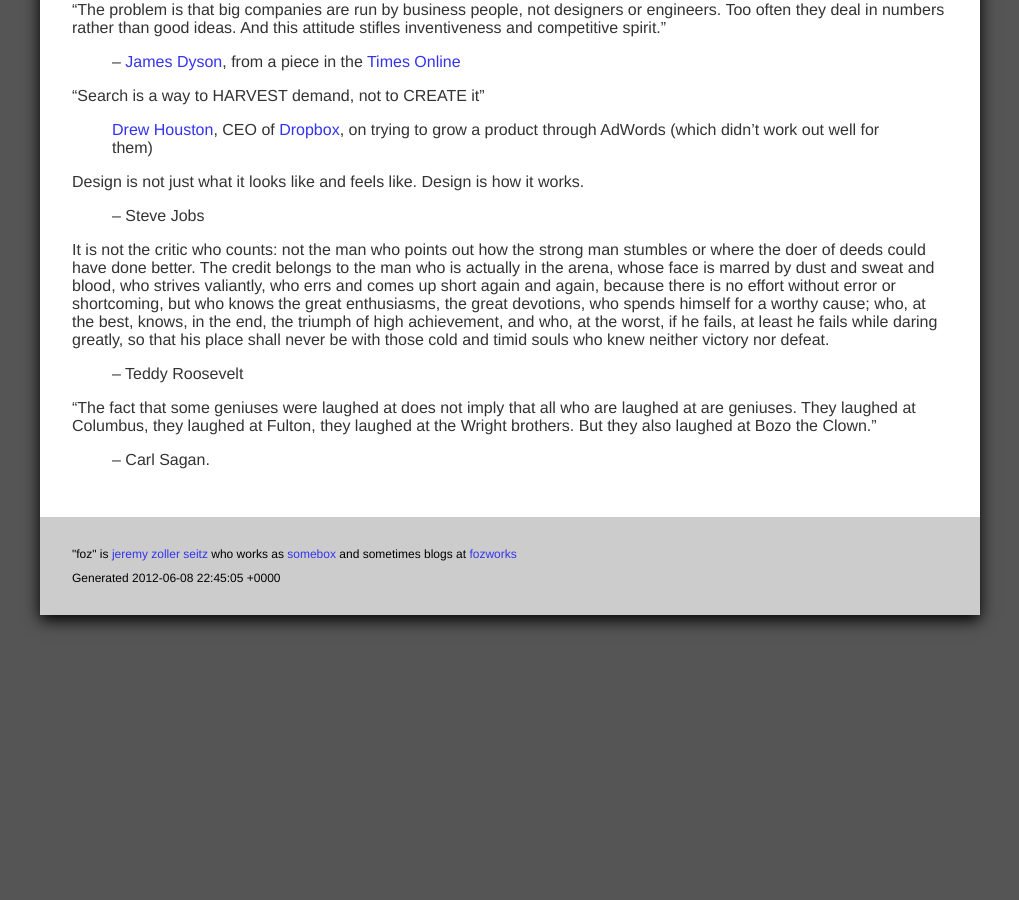
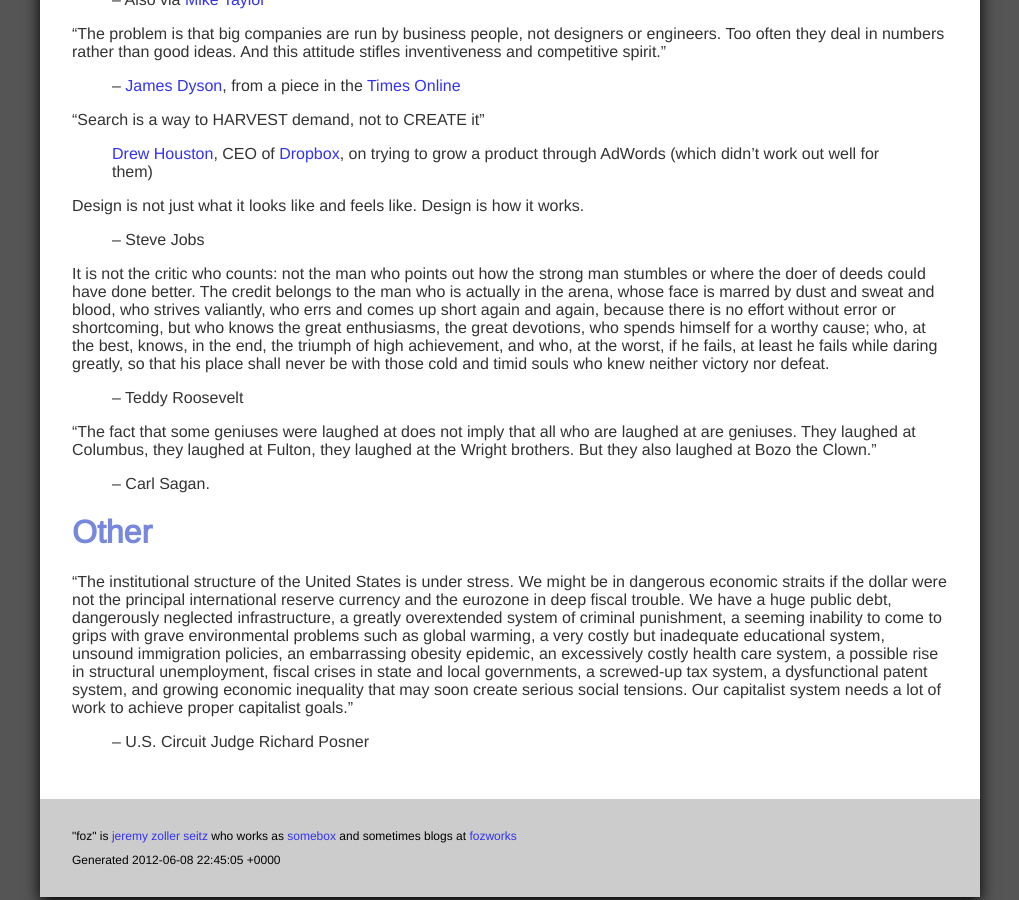
Before and after one commit to foz/foz.github.com, a Jekyll site: the page built from code_quotes.md, in a window 1280 px wide and 900 px high, scrolled down 971 px. Shown: the whole window, without its empty margins (130-1149 px from the left). Built offline with Jekyll 4.4.1, drawn with Linux system fonts in a browser that asks for light colours; Markdown is read by kramdown in place of the engine named in the settings.

Commit message:
some misc updates

```diff
--- a/code_quotes.md
+++ b/code_quotes.md
@@ -4,8 +4,7 @@
 
 ---
 
-Funny
------
+# Funny
 
 mlc classic:
 
@@ -22,8 +21,7 @@
 	1:56:01  mlc@jabber.org: it seems you are interested in vision
 	1:56:08  foz: lol
 
-Quotes
-------
+# Quotes
 
 "I prefer to make the structure of my programs self-illuminating, eliminating the need for comments. I am not always successful, so while my programs are awaiting perfection, I am writing comments."
 
@@ -59,3 +57,10 @@
 “The fact that some geniuses were laughed at does not imply that all who are laughed at are geniuses. They laughed at Columbus, they laughed at Fulton, they laughed at the Wright brothers. But they also laughed at Bozo the Clown.”
 
 > -- Carl Sagan.
+
+
+# Other
+
+"The institutional structure of the United States is under stress. We might be in dangerous economic straits if the dollar were not the principal international reserve currency and the eurozone in deep fiscal trouble. We have a huge public debt, dangerously neglected infrastructure, a greatly overextended system of criminal punishment, a seeming inability to come to grips with grave environmental problems such as global warming, a very costly but inadequate educational system, unsound immigration policies, an embarrassing obesity epidemic, an excessively costly health care system, a possible rise in structural unemployment, fiscal crises in state and local governments, a screwed-up tax system, a dysfunctional patent system, and growing economic inequality that may soon create serious social tensions. Our capitalist system needs a lot of work to achieve proper capitalist goals."
+
+> -- U.S. Circuit Judge Richard Posner
```
Also changed, not shown: debian-notes.md (+7 -0 lines), mysql-notes.md (+4 -0 lines).
